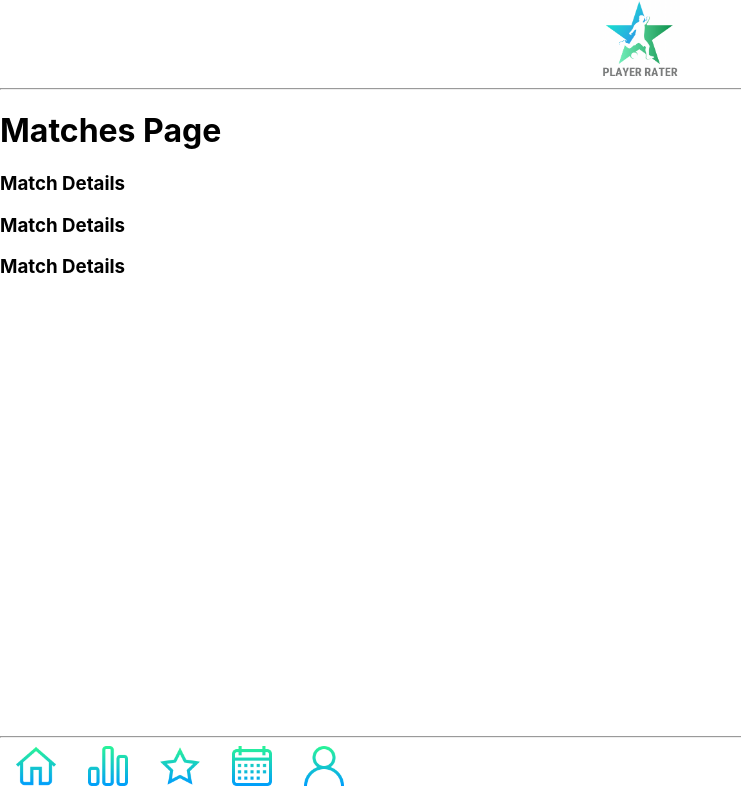
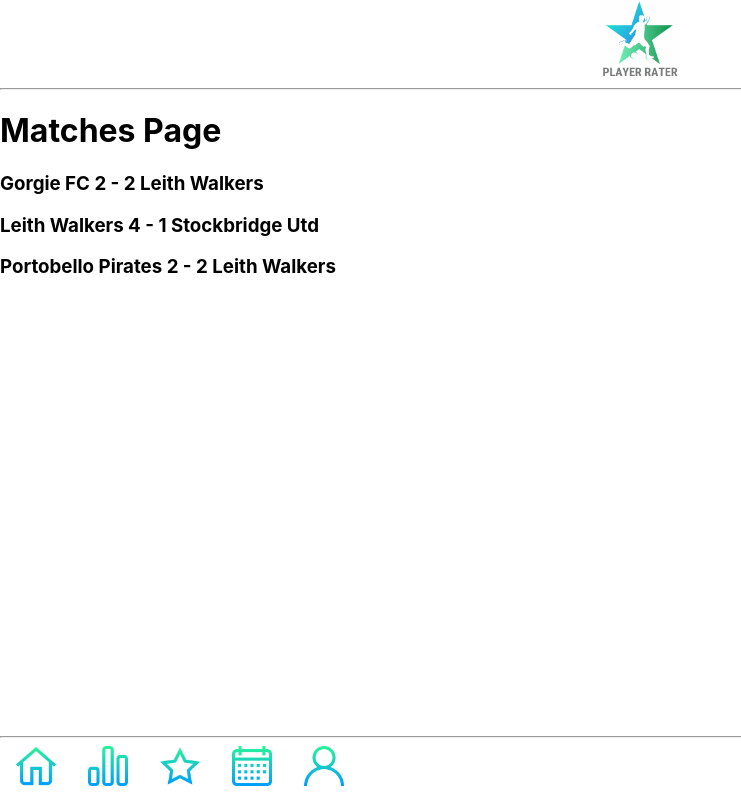
Before and after one commit to michaelmccoll/PlayerRater-GroupProject, a React (Create React App) app in the folder src/main/ui/: page /matches in a window 1280 px wide. Shown: the whole page, without its empty margins (0-741 px from the left). Built offline with nearby package versions, Linux system fonts and the light colour scheme.

Commit message:
Basics of Match page setup

```diff
--- a/src/main/ui/src/components/MatchDetails.js
+++ b/src/main/ui/src/components/MatchDetails.js
@@ -1,6 +1,11 @@
-const MatchDetails = () =>{
+const MatchDetails = ({match}) =>{
+
+    if (!match.venue){
+        return <h3>{match.team} {match.home_score} - {match.away_score} {match.opposition}</h3>
+    }
+
     return(
-        <h3>Match Details</h3>
+        <h3>{match.opposition} {match.home_score} - {match.home_score} {match.team}</h3>
     )
 }
 
--- a/src/main/ui/src/components/MatchList.js
+++ b/src/main/ui/src/components/MatchList.js
@@ -5,7 +5,7 @@ const MatchList = ({matches}) => {
     const matchNodes = matches.map(match => {
         return(
 
-            <MatchDetails match={match} key={match.id}/>
+            <MatchDetails match={match} key={match.id}></MatchDetails>
         )
     })
     return(
--- a/src/main/ui/src/containers/Matches.js
+++ b/src/main/ui/src/containers/Matches.js
@@ -9,21 +9,21 @@ const Matches = () => {
         [
         {id: 1,
         opposition: "Gorgie FC",
-        venue: "Saughton",
+        venue: true,
         home_score: 2,
         away_score: 3,
         team: "Leith Walkers"
         },
         {id: 2,
         opposition: "Stockbridge Utd",
-        venue: "Leith Links",
+        venue: false,
         home_score: 4,
         away_score: 1,
         team: "Leith Walkers"
         },
         {id: 3,
         opposition: "Portobello Pirates",
-        venue: "Joppa",
+        venue: true,
         home_score: 2,
         away_score: 3,
         team: "Leith Walkers",
```
